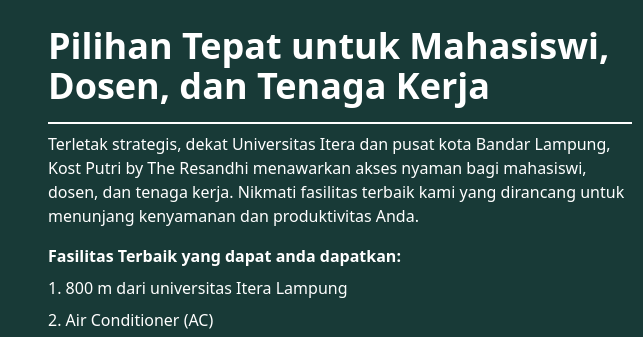
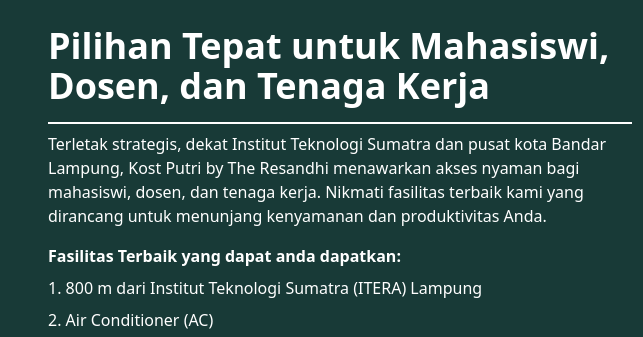
Before and after one commit to gamadigdojo/kostTheResandhi, a website: page index.html in a window 1280 px wide. Shown: the part 780-1117 px from the top of the page, 0-643 px from the left. Drawn offline with Linux system fonts and the light colour scheme.

Commit message:
fix itera

```diff
--- a/index.html
+++ b/index.html
@@ -96,10 +96,10 @@
         <div class="w-full md:w-2/4 animated-section text-white">
             <h1 class="mb-4 text-2xl font-bold leading-none text-white md:text-4xl lg:text-4xl xl:text-4xl text-center md:text-left">Pilihan Tepat untuk Mahasiswi, Dosen, dan Tenaga Kerja</h1>
             <div class=" h-0.5 bg-white my-2"></div>
-            <p class="  text-left text-base mb-4">Terletak strategis, dekat Universitas Itera dan pusat kota Bandar Lampung, Kost Putri by The Resandhi menawarkan akses nyaman bagi mahasiswi, dosen, dan tenaga kerja. Nikmati fasilitas terbaik kami yang dirancang untuk menunjang kenyamanan dan produktivitas Anda. </p>
+            <p class="  text-left text-base mb-4">Terletak strategis, dekat Institut Teknologi Sumatra dan pusat kota Bandar Lampung, Kost Putri by The Resandhi menawarkan akses nyaman bagi mahasiswi, dosen, dan tenaga kerja. Nikmati fasilitas terbaik kami yang dirancang untuk menunjang kenyamanan dan produktivitas Anda. </p>
             <ul class=" text-left list-decimal space-y-2 list-inside text-base">
                 <p class="font-bold">Fasilitas Terbaik yang dapat anda dapatkan:</p>
-                <li>800 m dari universitas Itera Lampung</li>
+                <li>800 m dari Institut Teknologi Sumatra (ITERA) Lampung</li>
                 <li>Air Conditioner (AC)</li>
                 <li>Internet Gratis (Wifi)</li>
                 <li>Dekat dengan pusat jajanan & laundry</li>
```
